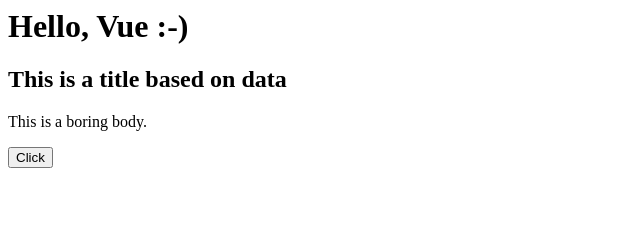
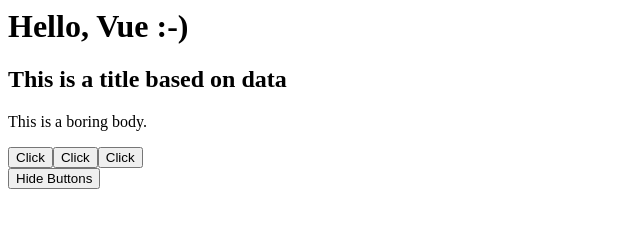
Before and after one commit to msoftware/vue-training, a plain HTML site: page VueJS_3_Tutorial_for_Beginners/index.html in a window 1280 px wide. Shown: the whole page, without its empty margins (0-640 px from the left). Drawn offline with nearby package versions, Linux system fonts and the light colour scheme.

Commit message:
Show or hide condition with v-if test

```diff
--- a/VueJS_3_Tutorial_for_Beginners/app.js
+++ b/VueJS_3_Tutorial_for_Beginners/app.js
@@ -2,14 +2,17 @@ const app = Vue.createApp({
     data() {
         return {
             title: 'This is a title based on data',
-            body: 'This is a boring body.'
+            body: 'This is a boring body.',
+            showButtons: true
         }
     },
-    template: '<h2>{{ title }}</h2><p>{{ body }}</p><button @click="click($event, \'Hello\')">Click</button>',
     methods: {
         click(e, body) {
             console.log(e)
             this.body = body
+        },
+        toggleButtons() {
+            this.showButtons = !this.showButtons;
         }
     }
 })
--- a/VueJS_3_Tutorial_for_Beginners/index.html
+++ b/VueJS_3_Tutorial_for_Beginners/index.html
@@ -12,6 +12,16 @@
     <h1>Hello, Vue :-)</h1>
     <div id="app">
         <h2>{{ title }}</h2>
+        <p>{{ body }}</p>
+        <div v-if="showButtons">
+            <button @click="click($event, 'Hello 1')">Click</button>
+            <button @click="click($event, 'Hello 2')">Click</button>
+            <button @click="click($event, 'Hello 3')">Click</button>
+        </div>
+        <button @click="toggleButtons">
+            <span v-if="showButtons">Hide Buttons</span>
+            <span v-if="!showButtons">Show Buttons</span>
+        </button>
     </div>
     <script src="app.js"></script>
 </body>
```
